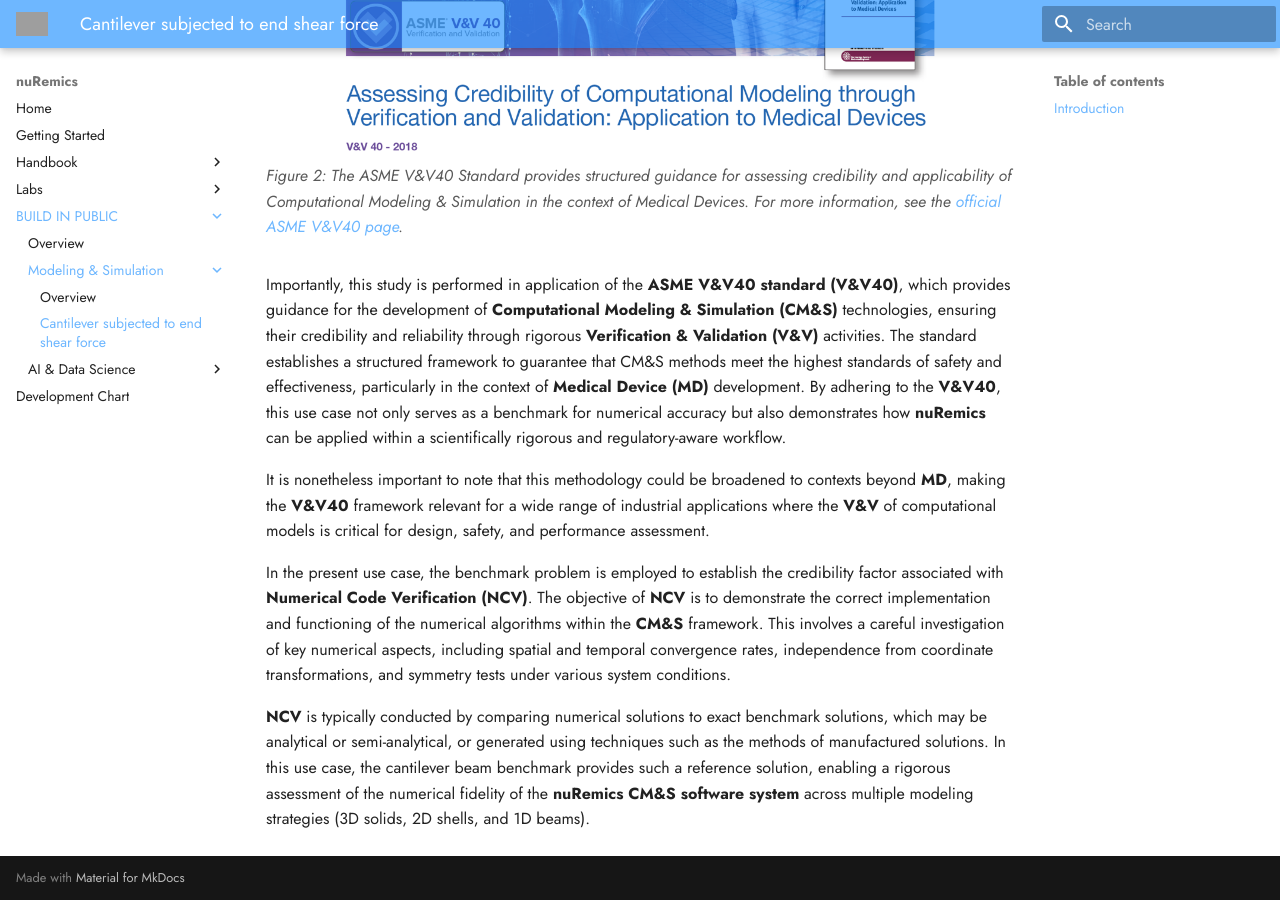
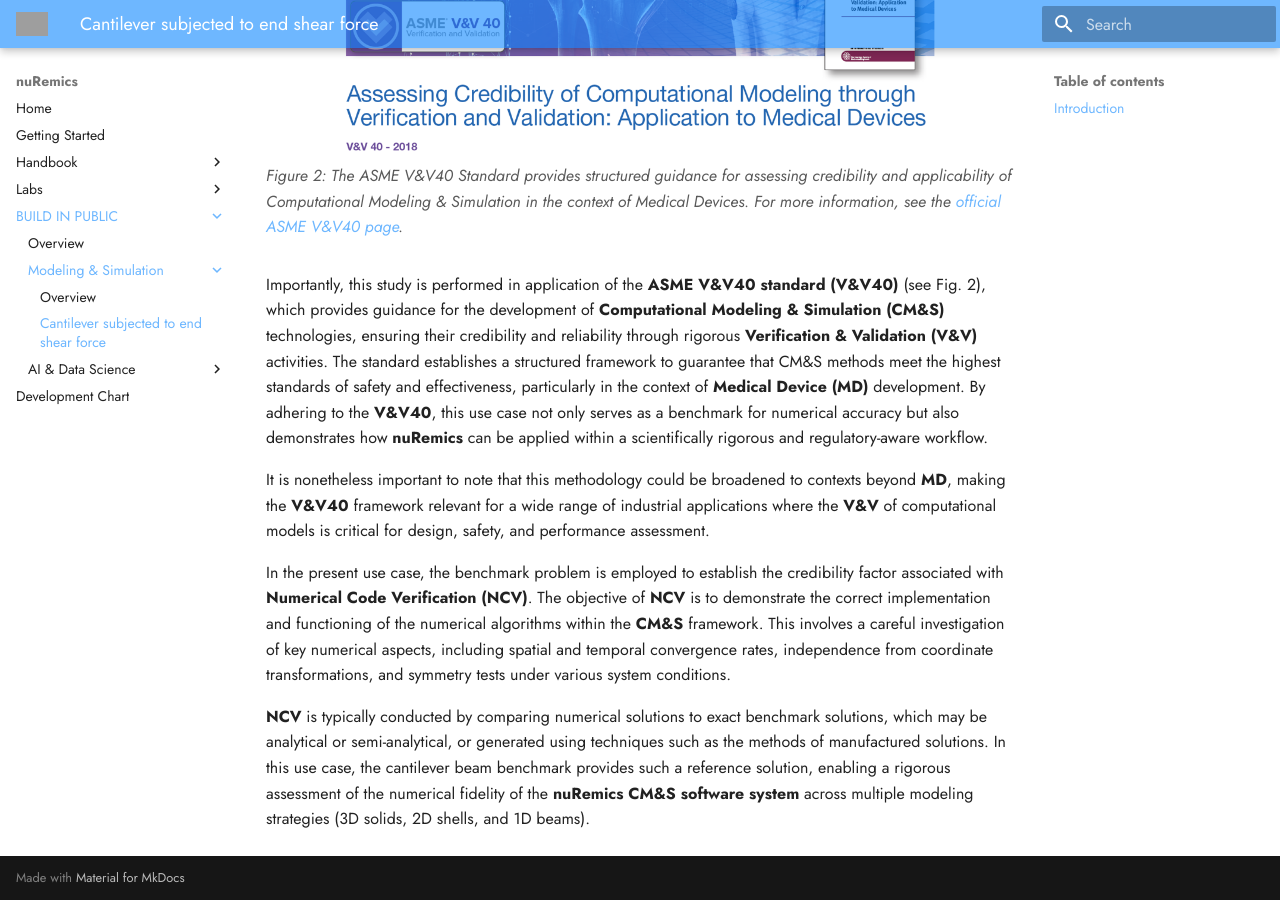
Before and after one commit to nuremics/nuremics-docs, an MkDocs documentation site: the page built from docs/build-in-public/cms/cantilever-shear.md, in a window 1280 px wide and 900 px high, scrolled down 2189 px. Built offline with MkDocs 1.6.1 and Material for MkDocs 9.7.7, drawn with Linux system fonts in a browser that asks for light colours; grey boxes are pictures that could not be loaded.

Commit message:
minor update

```diff
--- a/docs/build-in-public/cms/cantilever-shear.md
+++ b/docs/build-in-public/cms/cantilever-shear.md
@@ -247,7 +247,7 @@ The main objective of this use case is therefore to simulate the benchmark probl
   </figcaption>
 </figure>
 
-Importantly, this study is performed in application of the **ASME V&V40 standard (V&V40)**, which provides guidance for the development of **Computational Modeling & Simulation (CM&S)** technologies, ensuring their credibility and reliability through rigorous **Verification & Validation (V&V)** activities. The standard establishes a structured framework to guarantee that CM&S methods meet the highest standards of safety and effectiveness, particularly in the context of **Medical Device (MD)** development. By adhering to the **V&V40**, this use case not only serves as a benchmark for numerical accuracy but also demonstrates how **nuRemics** can be applied within a scientifically rigorous and regulatory-aware workflow.
+Importantly, this study is performed in application of the **ASME V&V40 standard (V&V40)** (see Fig. 2), which provides guidance for the development of **Computational Modeling & Simulation (CM&S)** technologies, ensuring their credibility and reliability through rigorous **Verification & Validation (V&V)** activities. The standard establishes a structured framework to guarantee that CM&S methods meet the highest standards of safety and effectiveness, particularly in the context of **Medical Device (MD)** development. By adhering to the **V&V40**, this use case not only serves as a benchmark for numerical accuracy but also demonstrates how **nuRemics** can be applied within a scientifically rigorous and regulatory-aware workflow.
 
 It is nonetheless important to note that this methodology could be broadened to contexts beyond **MD**, making the **V&V40** framework relevant for a wide range of industrial applications where the **V&V** of computational models is critical for design, safety, and performance assessment.
 
```
